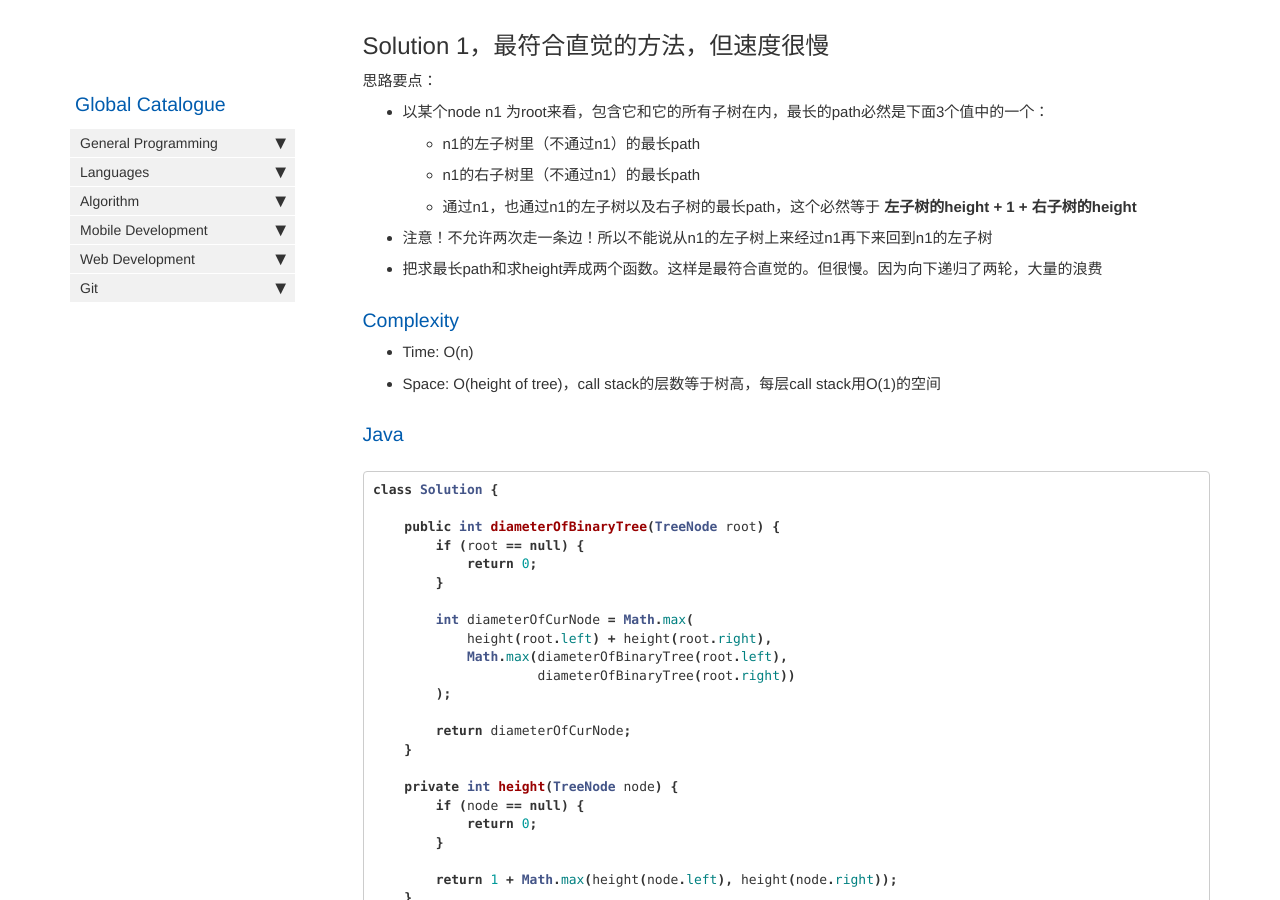
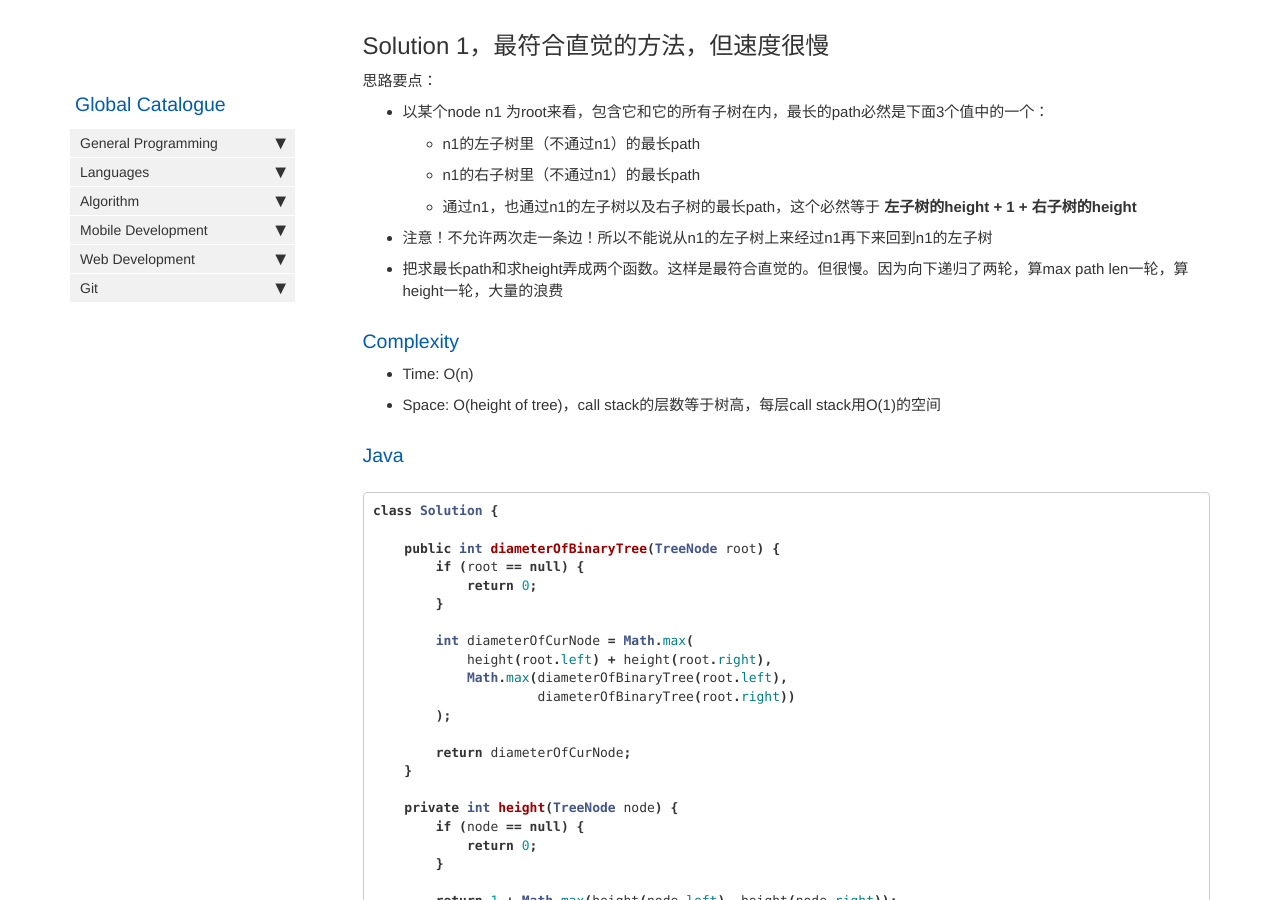
Before and after one commit to HungryOrc/hungryorc.github.io, a Jekyll site: the page built from pages/algorithm/algorithm_longest_path_in_binary_tree_between_any_two_nodes.md, in a window 1280 px wide and 900 px high, scrolled down 1138 px. Built offline with Jekyll 4.4.1, drawn with Linux system fonts in a browser that asks for light colours; nearby versions of some CDN libraries; comment, search, counter and statistics services are not loaded.

Commit message:
Update algorithm_longest_path_in_binary_tree_between_any_two_nodes.md

```diff
--- a/pages/algorithm/algorithm_longest_path_in_binary_tree_between_any_two_nodes.md
+++ b/pages/algorithm/algorithm_longest_path_in_binary_tree_between_any_two_nodes.md
@@ -56,7 +56,7 @@ This path may or may not pass through the root.
   * n1的右子树里（不通过n1）的最长path
   * 通过n1，也通过n1的左子树以及右子树的最长path，这个必然等于 **左子树的height + 1 + 右子树的height**
 * 注意！不允许两次走一条边！所以不能说从n1的左子树上来经过n1再下来回到n1的左子树
-* 把求最长path和求height弄成两个函数。这样是最符合直觉的。但很慢。因为向下递归了两轮，大量的浪费
+* 把求最长path和求height弄成两个函数。这样是最符合直觉的。但很慢。因为向下递归了两轮，算max path len一轮，算height一轮，大量的浪费
 
 ### Complexity
 * Time: O(n)
```
